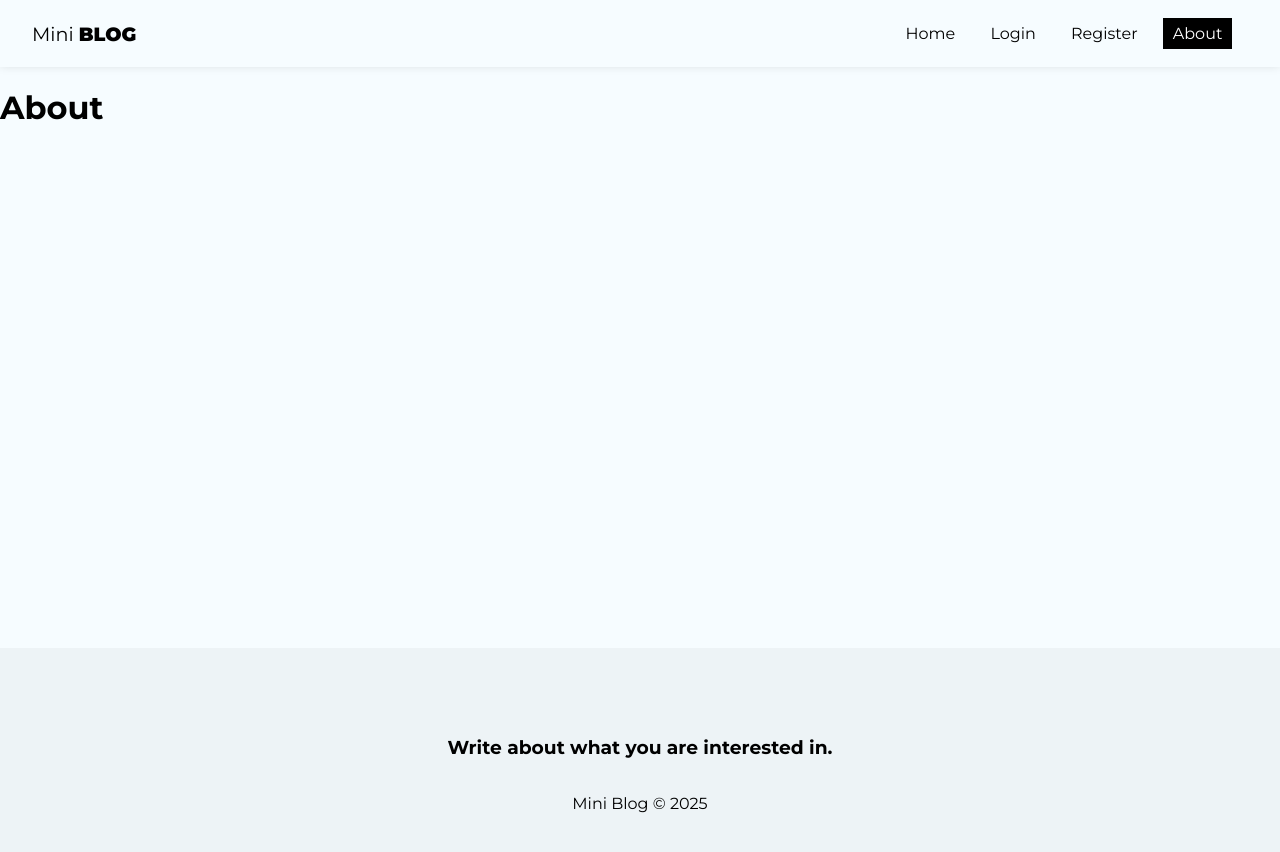
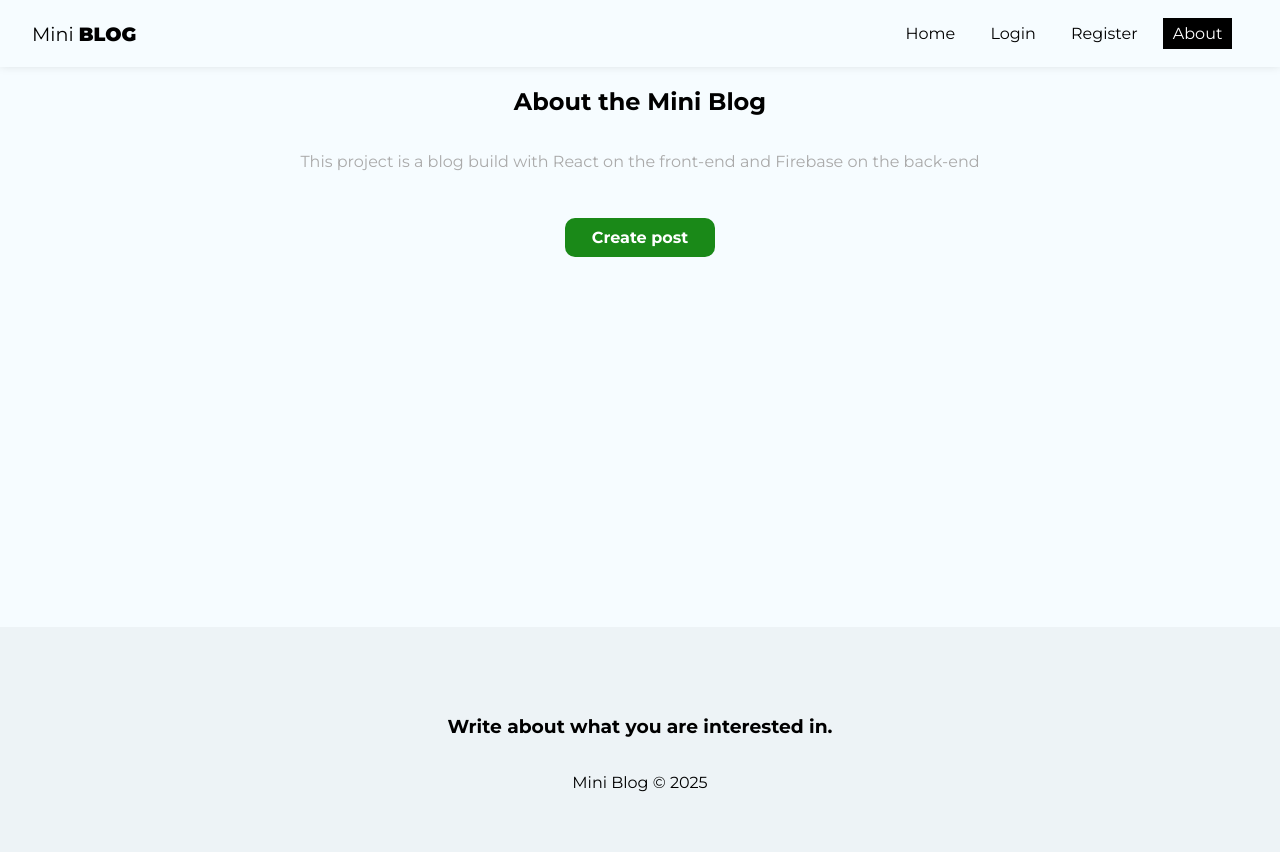
Before and after one commit to wandergale/MiniBlog-react, a React (Create React App) app: page /about in a window 1280 px wide. Shown: the top 852 px of the page. Built offline with nearby package versions, Linux system fonts and the light colour scheme; no server answers.

Commit message:
creating about page and styling

```diff
--- a/src/pages/About/About.js
+++ b/src/pages/About/About.js
@@ -1,9 +1,22 @@
+// CSS
 import styles from "./About.module.css";
+
+// Route
+import { Link } from "react-router-dom";
 
 const About = () => {
   return (
-    <div>
-      <h1>About</h1>
+    <div className={styles.about}>
+      <h2>
+        About the Mini <span>Blog</span>
+      </h2>
+      <p>
+        This project is a blog build with React on the front-end and Firebase on
+        the back-end
+      </p>
+      <Link to="/posts/create" className="btn">
+        Create post
+      </Link>
     </div>
   );
 };
--- a/src/pages/About/About.module.css
+++ b/src/pages/About/About.module.css
@@ -0,0 +1,17 @@
+.about {
+  text-align: center;
+  display: flex;
+  flex-direction: column;
+  align-items: center;
+}
+
+.about p {
+  color: #aaa;
+  margin-bottom: 2em;
+}
+
+.about a {
+  display: block;
+  margin-top: 15px;
+  padding: 10px 15px;
+}
```
